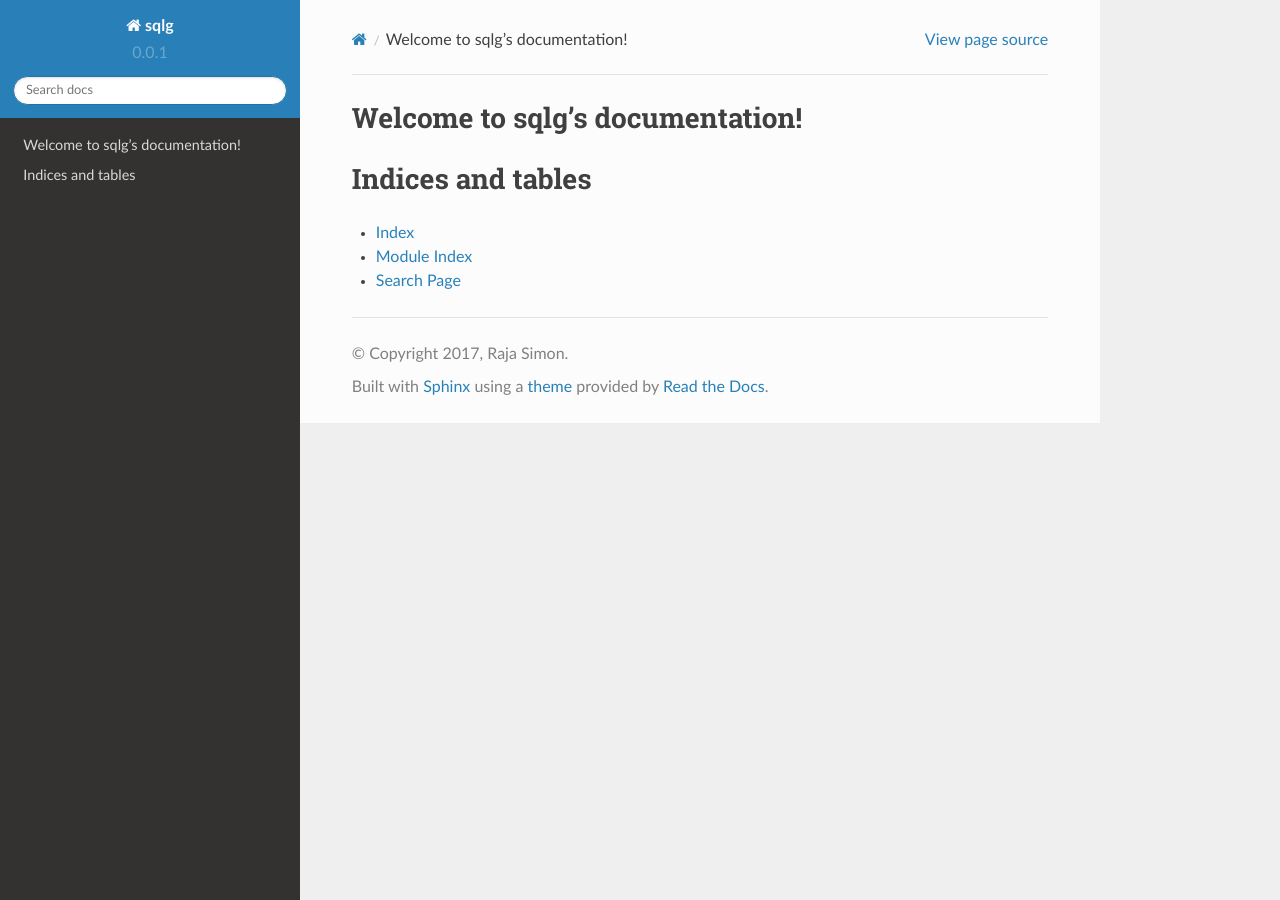
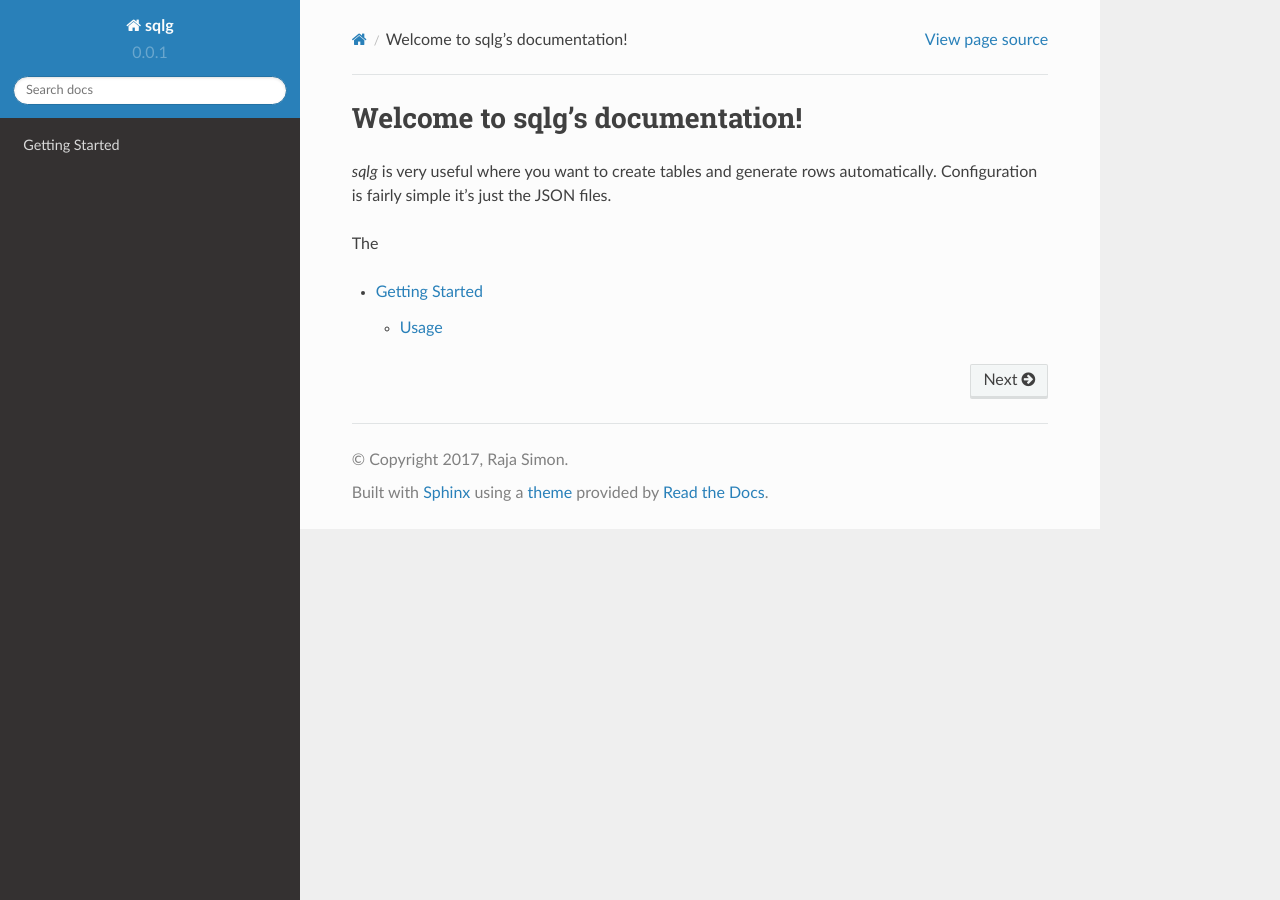
Before and after one commit to rajasimon/sqlg, a Sphinx documentation site: the page built from docs/index.rst, in a window 1280 px wide. Built offline with Sphinx 7.4.7 and the Read the Docs theme 2.0.0, drawn with Linux system fonts in a browser that asks for light colours.

Commit message:
Getting started and updated intro

```diff
--- a/docs/index.rst
+++ b/docs/index.rst
@@ -1,20 +1,12 @@
-.. sqlg documentation master file, created by
-   sphinx-quickstart on Mon Apr 17 14:15:25 2017.
-   You can adapt this file completely to your liking, but it should at least
-   contain the root `toctree` directive.
-
 Welcome to sqlg's documentation!
 ================================
 
+`sqlg` is very useful where you want to create tables and  generate rows automatically.
+Configuration is fairly simple it's just the JSON files.
+
+The
+
 .. toctree::
    :maxdepth: 2
-   :caption: Contents:
 
-
-
-Indices and tables
-==================
-
-* :ref:`genindex`
-* :ref:`modindex`
-* :ref:`search`
+   getting-started
```
Also changed, not shown: docs/getting-started.rst (added, +17 -0 lines).
